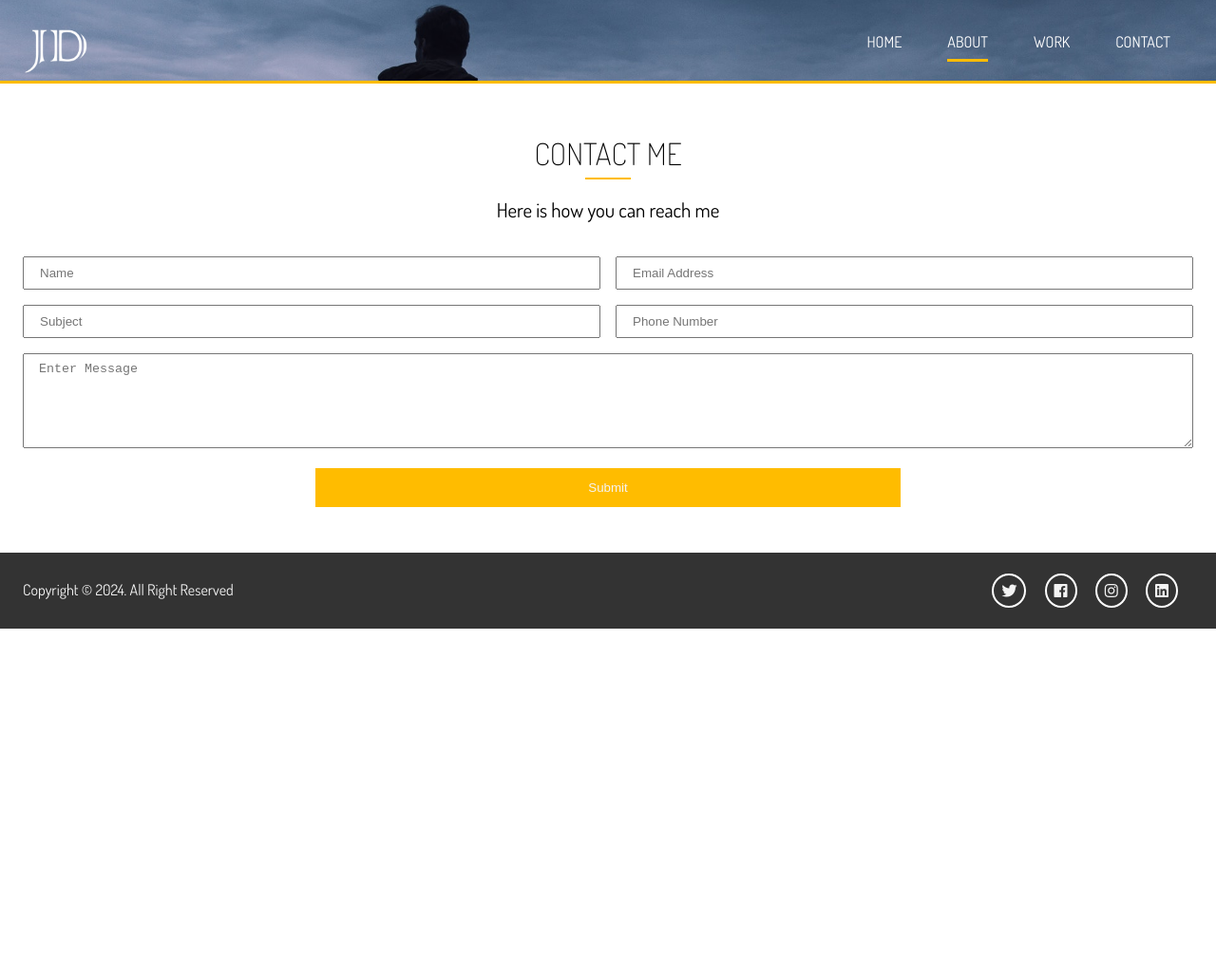
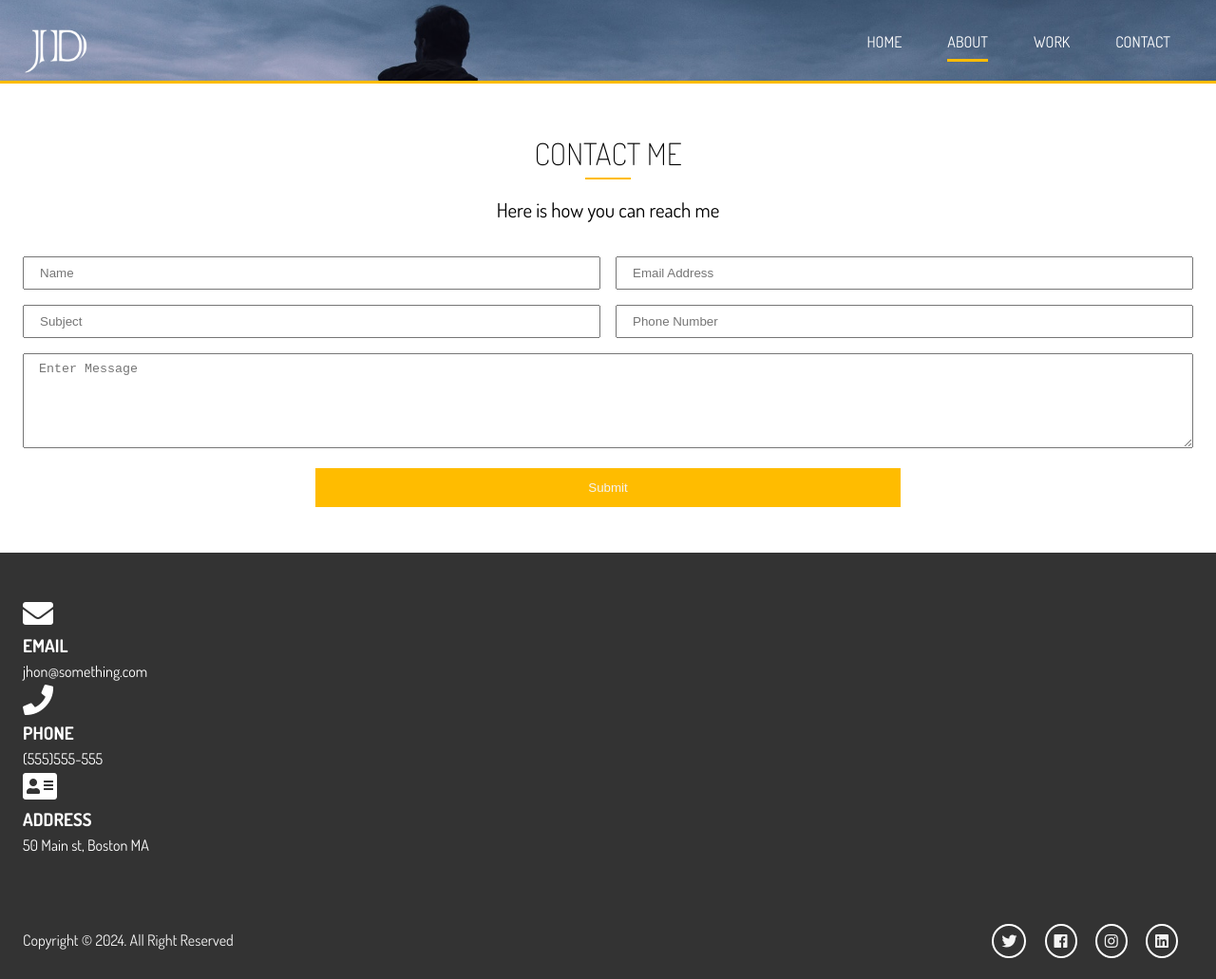
Before and after one commit to IPRIESPM/porfolio-sass, a website built with Vite: page src/contact.html in a window 1280 px wide. Shown: the whole page at 95% size. Before the commit the page ends 800 px from the top, so only its background shows below. Built offline with nearby package versions, Linux system fonts and the light colour scheme.

Commit message:
feat: :sparkles: add contact section b

```diff
--- a/src/contact.html
+++ b/src/contact.html
@@ -46,6 +46,28 @@
         </div>
     </section>
 
+    <section id="contact-b" class="py-3 bg-dark">
+        <div class="container">
+            <div class="contact info">
+                <div>
+                    <i class="i fas fa-envelope fa-2x"></i>
+                    <h3>Email</h3>
+                    <p>jhon@something.com</p>
+                </div>
+                <div>
+                    <i class="i fas fa-phone fa-2x"></i>
+                    <h3>Phone</h3>
+                    <p>(555)555-555</p>
+                </div>
+                <div>
+                    <i class="i fas fa-address-card fa-2x"></i>
+                    <h3>Address</h3>
+                    <p>50 Main st, Boston MA</p>
+                </div>
+            </div>
+        </div>
+    </section>
+
     <footer id="main-footer">
         <div class="footer-content container">
             <p>Copyright &copy; 2024. All Right Reserved</p>
```
